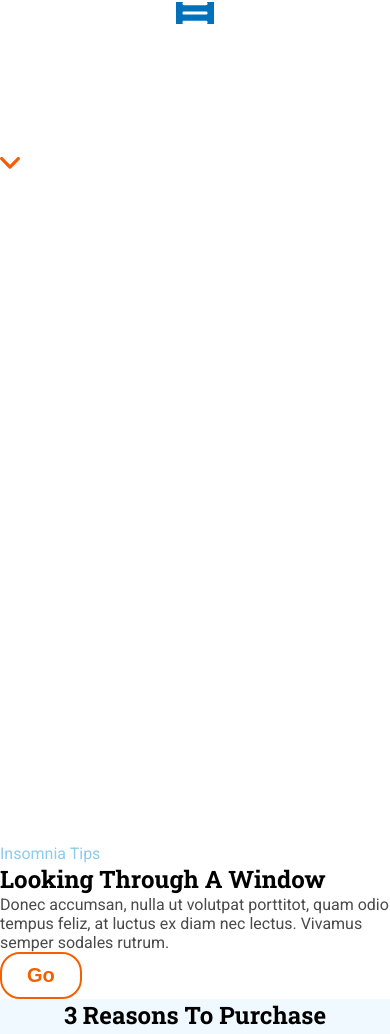
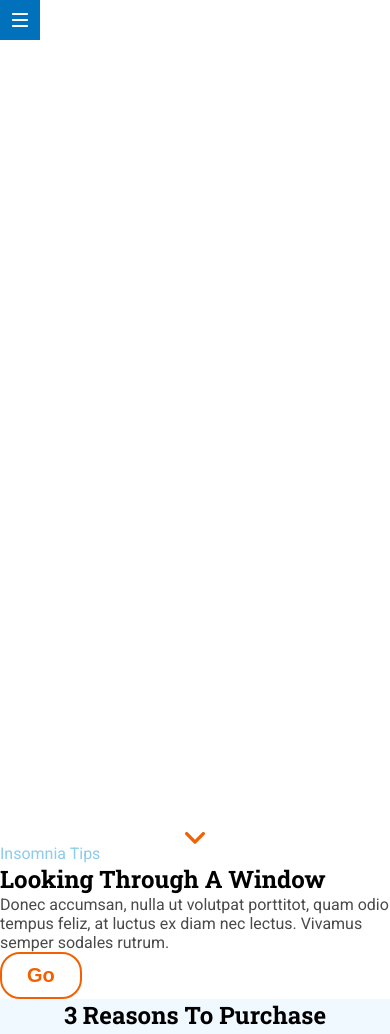
Before and after one commit to Adalab/modulo-1-evaluacion-final-mgantunez, a website built with Vite: page src/index.html in a window 390 px wide. Shown: the top 1034 px of the page. Built offline with nearby package versions, Linux system fonts and the light colour scheme; files whose address does not match are found by name.

Commit message:
Add menu hamburger

```diff
--- a/src/index.html
+++ b/src/index.html
@@ -24,9 +24,9 @@
 
 <body>
   <header class="header">
-    <div>
+    <div class="header__menu">
       <a href="https://adalab.es">
-        <img class="header__menu-hamburger" src="./images/ico-menu.svg" alt="Menu hamburguesa">
+        <img src="./images/ico-menu.svg" alt="Menu hamburguesa">
       </a>
     </div>
     <div class="header__content">
--- a/src/scss/main.scss
+++ b/src/scss/main.scss
@@ -11,30 +11,36 @@
 }
 
 .header {
+
+    &__menu {
+        display: flex;
+        justify-content: center;
+        align-items: center;
+        background-color: #0271bc;
+        width: 40px;
+        height: 40px;
+        position: fixed;
+        top: 0;
+        left: 0;
+        z-index: 10;
+    }
+
     display: flex;
     flex-direction: column;
-    align-items: center;
+    text-align: center;
+    justify-content: flex-end;
     position: relative;
     height: 100vh;
 
     color: white;
-    font-family: Roboto Slab, serif;
+    font-family: Roboto Slab,
+    serif;
 
     background-image: url("../images/cover.jpeg");
     background-size: cover;
     background-repeat: no-repeat;
     background-position-x: center;
 
-    &__menu-hamburger {
-        background-color: #0271bc;
-        width: 38px;
-        height: 22px;
-        position: sticky;
-        top: 0;
-        left: 0;
-        z-index: 10;
-        margin: 2px;
-    }
 
     &__content {}
 
@@ -49,9 +55,7 @@
         border: none;
     }
 
-    &__button {
-
-    }
+    &__button {}
 
 }
 
```
